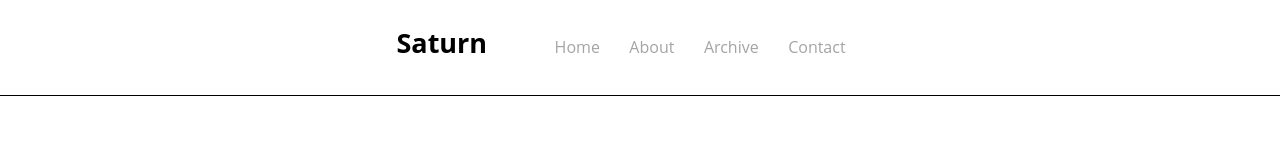
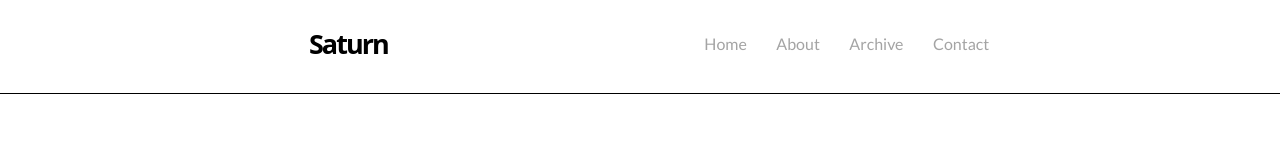
Before and after one commit to synonymouse/p2Saturn, a plain HTML site: page index.html in a window 1280 px wide. Drawn offline with nearby package versions, Linux system fonts and the light colour scheme.

Commit message:
So noob
so dump

```diff
--- a/index.html
+++ b/index.html
@@ -16,13 +16,13 @@
     <header class="header">
         <div class="container">
             <div class="header__logo">
-                <a class="__logo">Saturn</a>
+                <a class="__logo" href="#">Saturn</a>
             </div>
             <div class="nav">
-                <a class="nav__item">Home</a>
-                <a class="nav__item">About</a>
-                <a class="nav__item">Archive</a>
-                <a class="nav__item">Contact</a>
+                <a class="nav__item" href="#">Home</a>
+                <a class="nav__item" href="#">About</a>
+                <a class="nav__item" href="#">Archive</a>
+                <a class="nav__item" href="#">Contact</a>
             </div>
         </div>
     </header>
--- a/scss/index.scss
+++ b/scss/index.scss
@@ -7,21 +7,23 @@
 .container {
   max-width: 662px;
   margin: auto;
-	box-sizing: border-box;
 }
 
 //Navigation
-
 .header {
   position: absolute;
   display: inline-block;
   width: 100%;
   text-align: center;
   border-bottom: 1px solid #000; //Del
+  padding: 35px 0 35px 0;
 
   &__logo {
     display: inline-block;
     position: relative;
+    float: left;
+    line-height: 18px;
+    letter-spacing: -2px;
   }
 
   .__logo {
@@ -29,14 +31,14 @@
     font-size: 27px;
     color: #000;
   }
-
 }
 
 .nav {
   display: inline-block;
-  padding: 38px;
+  position: absolute;
 
   &__item {
+    font-family: $font-headings;
     display: inline-block;
     margin-left: 25px;
   }
--- a/scss/normalize/_normalize-mixin.scss
+++ b/scss/normalize/_normalize-mixin.scss
@@ -152,6 +152,7 @@ $_normalize-exclude: ();
 
       a {
         background-color: transparent;
+        text-decoration: none;
       }
     }
 
```
Also changed, not shown: css/index.css, 1 other file. Lines whose indentation alone changed are shown as unchanged.
